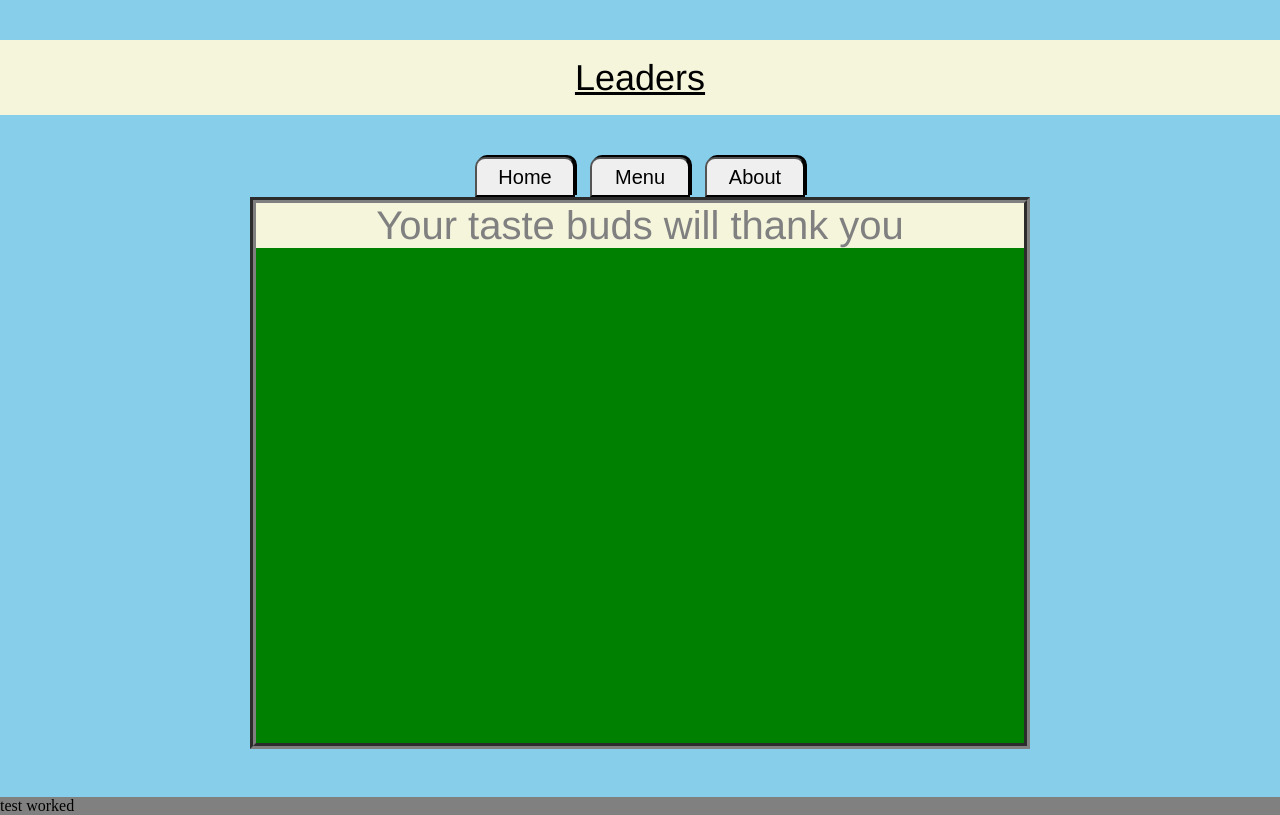
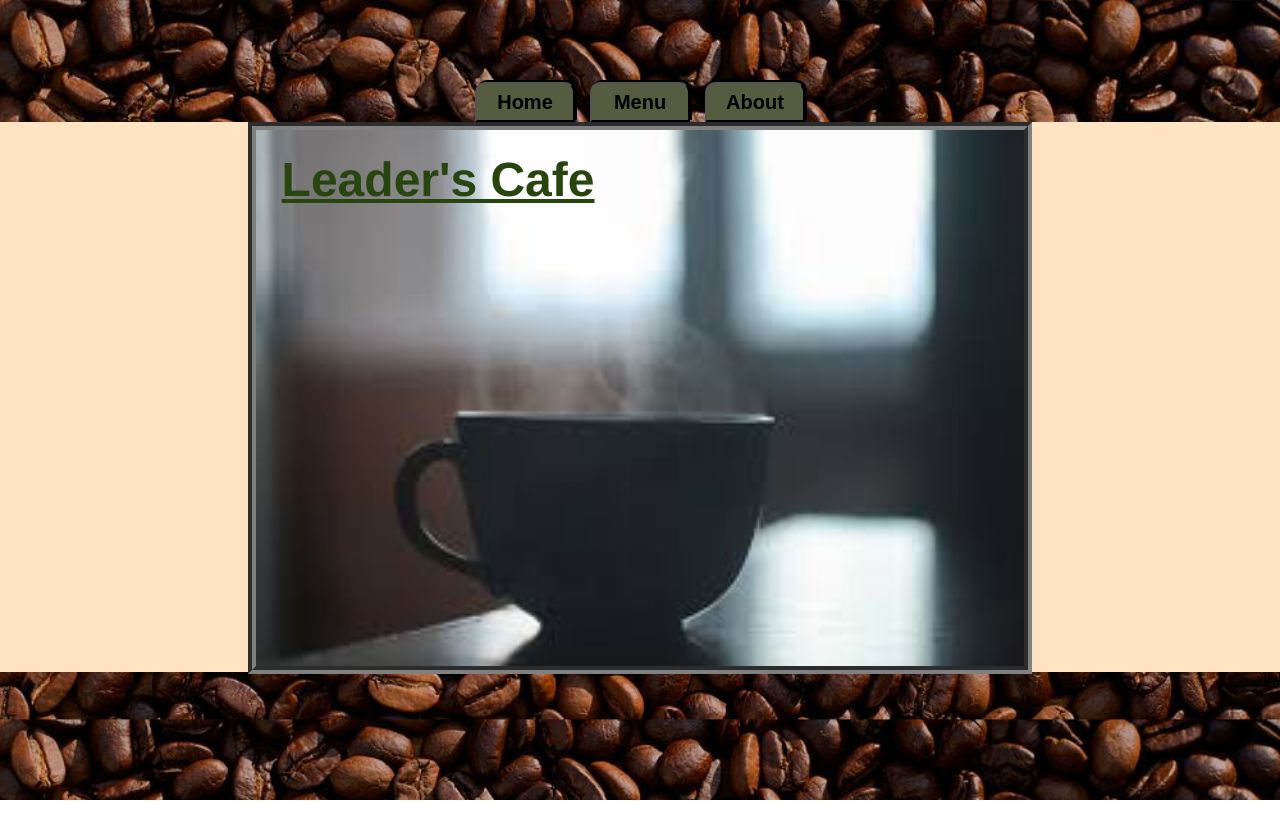
Before and after one commit to leadgfl13/restaurant_page, a website built with webpack: page dist/index.html in a window 1280 px wide. Built offline with Linux system fonts and the light colour scheme.

Commit message:
Add style to main page

```diff
--- a/src/hometab.js
+++ b/src/hometab.js
@@ -1,24 +1,20 @@
 
-const hello = ()=>{
-    let hometab = document.getElementById('hometab')
 
-    alert("This is a test, it worked!")
-}
 
 function makeHeader(){
     let head = document.getElementById('head')
     let header = document.createElement('div')
     header.setAttribute('id','header')
     head.prepend(header)
-    header.innerHTML = 'Leaders'
+
+
+
+
+
+
 }
-function addDiv(){
-    let contentarea = document.getElementById('content')
-    let thing = document.createElement('div')
-    thing.setAttribute('id', 'thing')
-    contentarea.append(thing)
-    thing.innerHTML = 'test worked'
-}
+
+
 
 
 
@@ -31,13 +27,12 @@ const rendermain =()=>{
     blank.setAttribute('id','blankarea')
     testarea.append(blank)
     makeHeader()
-    addDiv()
     let square1 = document.createElement('div')
     square1.setAttribute('id','greeting')
-    square1.innerHTML = 'Your taste buds will thank you'
+    square1.innerHTML = `Leader's Cafe`
     blankarea.append(square1)
 
 }
 
 
-export {hello, rendermain,};
+export {rendermain,};
--- a/src/index.js
+++ b/src/index.js
@@ -1,8 +1,6 @@
 import './style.css';
 import { rendermain } from './hometab.js';
-import {hello} from './hometab.js';
-import { addDiv } from './hometab.js';
-import { addID } from './hometab.js';
+
 
 
 
--- a/src/style.css
+++ b/src/style.css
@@ -1,6 +1,9 @@
 body{
     margin:0px;
-    background-color:skyblue;
+    background-image:url('/coffeebeans.jpeg');
+    background-size:cover;
+    background-repeat:repeat;
+
 }
 
 #home{
@@ -16,7 +19,6 @@ nav{
     gap:15px;
     width:100%;
     height:80px;
-    background-color:skyblue;
 
 }
 #header{
@@ -24,15 +26,17 @@ nav{
     display:flex;
     justify-content:center;
     align-items:center;
-    height:75px;
+    height:auto;
     width:100%;
     margin-bottom:0px;
-    background-color:beige;
+    background-color:rgb(85, 92, 63);
     font-family:'Franklin Gothic Medium', 'Arial Narrow', Arial, sans-serif;
     font-size:36px;
     text-decoration: underline;
 }
 .nav-button{
+    background-color:rgb(85, 92, 63);
+    font-weight:800;
     height:40px;
     width:100px;
     border-radius:10px 10px 0px 0px;
@@ -41,9 +45,11 @@ nav{
 }
 
 #mainarea{
-    height:600px;
+    position:relative;
+    background-color:bisque;
+    height:550px;
+    margin-bottom:0px;
     width:100%;
-    background-color:skyblue;
 }
 
 #content{
@@ -53,11 +59,14 @@ nav{
 
 #blankarea{
     margin-top:0px;
-    background-color:green;
-    height:90%;
+    background-image:url('/coffe\ cup.jpeg');
+    background-size:cover;
+    background-repeat:no-repeat;
+    height:97.5%;
     width:60%;
     margin:auto;
-    border:6px groove gray;
+    margin-bottom:0px;
+    border:8px groove gray;
 }
 
 #thing{
@@ -65,11 +74,16 @@ nav{
 }
 
 #greeting{
+    width:auto;
+    position:absolute;
+    top:30px;
+    left:22%;
+    font-weight:800;
     display:flex;
-    background-color:beige;
     font-family: 'Franklin Gothic Medium', 'Arial Narrow', Arial, sans-serif;
-    font-size:40px;
-    color:gray;
+    font-size:48px;
+    color:rgb(41, 69, 15);
     justify-content:center;
+    text-decoration:underline;
     align-items:center;
 }
```
Also changed, not shown: coffe cup.jpeg (added), coffeeTree.jpeg (added), coffeebeans.jpeg (added), dist/8a24c3701a9e29ded15b.jpeg (added), dist/ac79e5e74dc76e2d2278.jpeg (added), dist/bc467350095f4228f4c4.jpeg (added), dist/bundle.js.
